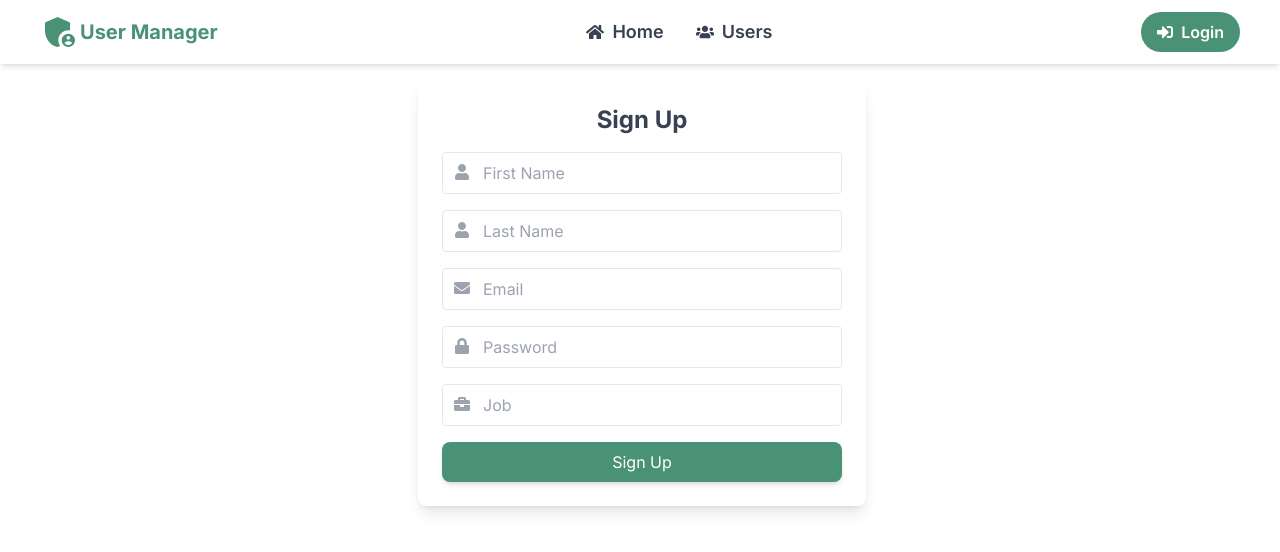
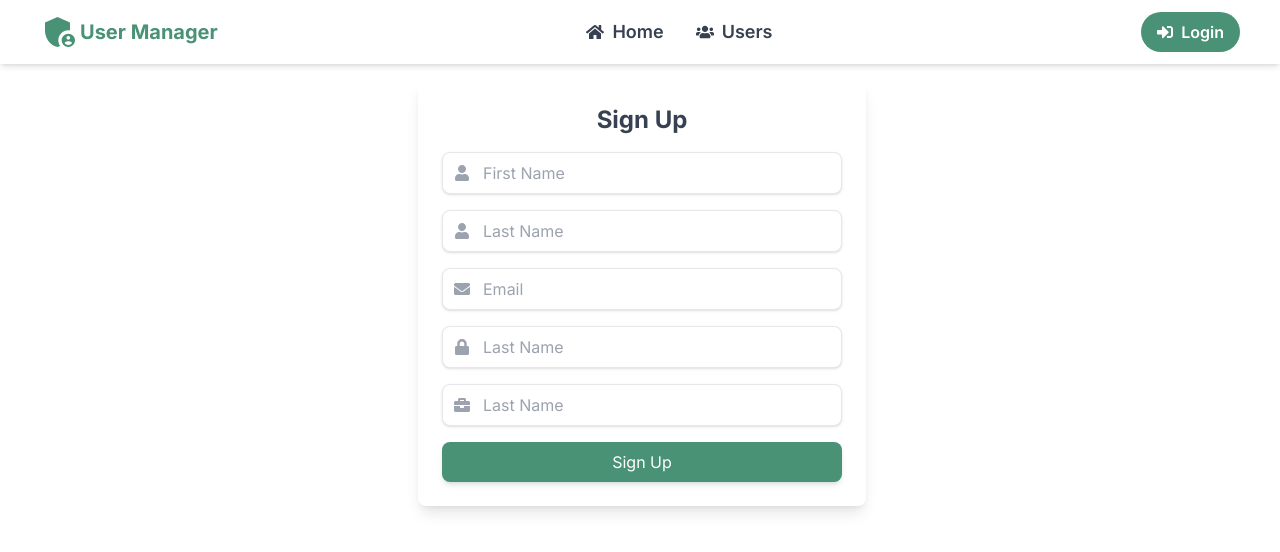
Before and after one commit to Mohammad-ghiasi/users-task, a Next.js app: page /signup in a window 1280 px wide. Shown: the top 552 px of the page. Built offline with nearby package versions, Linux system fonts and the light colour scheme.

Commit message:
input-component

```diff
--- a/src/app/login/page.tsx
+++ b/src/app/login/page.tsx
@@ -11,6 +11,7 @@ import { ILoginForm } from "@/types/myTypes";
 import { FaEnvelope, FaLock } from "react-icons/fa";
 import Button from "@/components/UI/Button";
 import { useState } from "react";
+import InputField from "@/components/UI/Input";
 
 const LoginForm = () => {
   const triggerToast = useCustomToast();
@@ -23,20 +24,20 @@ const LoginForm = () => {
 
   const onSubmit: SubmitHandler<ILoginForm> = async (data: ILoginForm) => {
     try {
-      setLoading(true)
+      setLoading(true);
       const res = await api.post("/users/login", data);
 
       if (res.data?.token) {
         Cookies.set("token", res.data.token, { expires: 7 });
         Cookies.set("hashedId", res.data.userIdHash, { expires: 7 });
-        setLoading(false)
+        setLoading(false);
         window.location.href = "/users";
       } else {
         triggerToast({
           title: "Unexpected error: Token not found.",
           status: "error",
         });
-        setLoading(false)
+        setLoading(false);
       }
     } catch (error: any) {
       triggerToast({
@@ -44,7 +45,7 @@ const LoginForm = () => {
           error.response?.data?.message || "Login failed. Please try again.",
         status: "error",
       });
-      setLoading(false)
+      setLoading(false);
     }
   };
 
@@ -55,38 +56,25 @@ const LoginForm = () => {
       </h2>
       <form onSubmit={handleSubmit(onSubmit)} className="space-y-4">
         {/* Email */}
-        <div className="relative">
-          <FaEnvelope className="absolute left-3 top-3 text-gray-400" />
-          <input
-            type="email"
-            {...register("email", {
+        <InputField
+          placeholder="Email"
+          icon={<FaEnvelope />}
+          register={register("email", {
             required: "Email is required",
             pattern: {
               value: /^[A-Z0-9._%+-]+@[A-Z0-9.-]+\.[A-Z]{2,4}$/i,
               message: "Please enter a valid email",
             },
           })}
-            placeholder="Email"
-            className="w-full pl-10 border rounded px-3 py-2 focus:outline-none focus:ring-2 focus:ring-green-500"
+          error={errors.email?.message}
         />
-          {errors.email && (
-            <p className="text-red-500 text-sm">{errors.email.message}</p>
-          )}
-        </div>
-
         {/* Password */}
-        <div className="relative">
-          <FaLock className="absolute left-3 top-3 text-gray-400" />
-          <input
-            type="password"
-            {...register("password", { required: "Password is required" })}
+        <InputField
           placeholder="Password"
-            className="w-full pl-10 border rounded px-3 py-2 focus:outline-none focus:ring-2 focus:ring-green-500"
+          icon={<FaLock />}
+          register={register("password", { required: "Password is required" })}
+          error={errors.password?.message}
         />
-          {errors.password && (
-            <p className="text-red-500 text-sm">{errors.password.message}</p>
-          )}
-        </div>
 
         {/* Submit Button */}
         <Button type="submit" className="w-full shadow-md" isLoading={loading}>
--- a/src/app/users/[userid]/page.tsx
+++ b/src/app/users/[userid]/page.tsx
@@ -2,7 +2,6 @@ import AddressManager from "@/components/address/AddressManage";
 import { propParams } from "@/types/myTypes";
 import api from "@/utils/api";
 import { cashDeleter } from "@/utils/cashDeleter";
-import { revalidatePath } from "next/cache";
 import { ReadonlyRequestCookies } from "next/dist/server/web/spec-extension/adapters/request-cookies";
 import { cookies } from "next/headers";
 import { FaEnvelopeOpenText } from "react-icons/fa";
--- a/src/components/AddUser.tsx
+++ b/src/components/AddUser.tsx
@@ -9,6 +9,7 @@ import { mutate } from "swr";
 import { FaUser, FaEnvelope, FaLock, FaBriefcase } from "react-icons/fa";
 import Button from "./UI/Button";
 import { useState } from "react";
+import InputField from "./UI/Input";
 
 export default function AddUser({ redirect }: addUserProp) {
   const {
@@ -21,7 +22,7 @@ export default function AddUser({ redirect }: addUserProp) {
 
   const onSubmit: SubmitHandler<ISignupForm> = async (data) => {
     try {
-      setLoading(true)
+      setLoading(true);
       const res = await api.post("/users/signup", data);
       if (res.status === 201) {
         if (res.data.token) {
@@ -60,85 +61,57 @@ export default function AddUser({ redirect }: addUserProp) {
       </h2>
       <form onSubmit={handleSubmit(onSubmit)} className="space-y-4">
         {/* First Name */}
-        <div className="relative">
-          <FaUser className="absolute left-3 top-3 text-gray-400" />
-          <input
-            {...register("firstname", { required: "First name is required" })}
+
+        <InputField
           placeholder="First Name"
-            className="w-full pl-10 border rounded px-3 py-2 focus:outline-none focus:ring-2 focus:ring-green-500"
+          icon={<FaUser />}
+          register={register("firstname", {
+            required: "First name is required",
+          })}
+          error={errors.firstname?.message}
         />
-          {errors.firstname && (
-            <p className="text-red-500 text-sm">{errors.firstname.message}</p>
-          )}
-        </div>
-
         {/* Last Name */}
-        <div className="relative">
-          <FaUser className="absolute left-3 top-3 text-gray-400" />
-          <input
-            {...register("lastname", { required: "Last name is required" })}
+        <InputField
           placeholder="Last Name"
-            className="w-full pl-10 border rounded px-3 py-2 focus:outline-none focus:ring-2 focus:ring-green-500"
+          icon={<FaUser />}
+          register={register("lastname", { required: "Last name is required" })}
+          error={errors.lastname?.message}
         />
-          {errors.lastname && (
-            <p className="text-red-500 text-sm">{errors.lastname.message}</p>
-          )}
-        </div>
-
         {/* Email */}
-        <div className="relative">
-          <FaEnvelope className="absolute left-3 top-3 text-gray-400" />
-          <input
-            {...register("email", {
+        <InputField
+          placeholder="Email"
+          icon={<FaEnvelope />}
+          register={register("email", {
             required: "Email is required",
             pattern: {
               value: /^\S+@\S+\.\S+$/,
               message: "Please enter a valid email",
             },
           })}
-            placeholder="Email"
-            className="w-full pl-10 border rounded px-3 py-2 focus:outline-none focus:ring-2 focus:ring-green-500"
+          error={errors.email?.message}
         />
-          {errors.email && (
-            <p className="text-red-500 text-sm">{errors.email.message}</p>
-          )}
-        </div>
-
         {/* Password */}
-        <div className="relative">
-          <FaLock className="absolute left-3 top-3 text-gray-400" />
-          <input
-            {...register("password", {
+        <InputField
+          placeholder="Last Name"
+          icon={<FaLock />}
+          register={register("password", {
             required: "Password is required",
             minLength: { value: 6, message: "Must be at least 6 characters" },
           })}
-            type="password"
-            placeholder="Password"
-            className="w-full pl-10 border rounded px-3 py-2 focus:outline-none focus:ring-2 focus:ring-green-500"
+          error={errors.password?.message}
         />
-          {errors.password && (
-            <p className="text-red-500 text-sm">{errors.password.message}</p>
-          )}
-        </div>
-
         {/* Job */}
-        <div className="relative">
-          <FaBriefcase className="absolute left-3 top-3 text-gray-400" />
-          <input
-            {...register("job", { required: "Job is required" })}
-            placeholder="Job"
-            className="w-full pl-10 border rounded px-3 py-2 focus:outline-none focus:ring-2 focus:ring-green-500"
+        <InputField
+          placeholder="Last Name"
+          icon={<FaBriefcase />}
+          register={register("job", { required: "Job is required" })}
+          error={errors.job?.message}
         />
-          {errors.job && (
-            <p className="text-red-500 text-sm">{errors.job.message}</p>
-          )}
-        </div>
 
         {/* Submit Button */}
         <Button type="submit" className="w-full shadow-md" isLoading={loading}>
           Sign Up
         </Button>
-
       </form>
       <ToastContainer />
     </div>
--- a/src/components/EditModal.tsx
+++ b/src/components/EditModal.tsx
@@ -1,4 +1,4 @@
-import { useEffect, useState } from "react";
+import { useState } from "react";
 import {
   FaSave,
   FaTimes,
@@ -13,26 +13,17 @@ import Cookies from "js-cookie";
 import { mutate } from "swr";
 import { toast, ToastContainer } from "react-toastify";
 import Button from "./UI/Button";
+import InputField from "./UI/Input";
 
 export default function EditModal({ user, isOpen, onClose }: EditModalProps) {
   const token = Cookies.get("token");
   const {
     register,
     handleSubmit,
-    setValue,
     formState: { errors },
   } = useForm<User>({ defaultValues: user });
   const [loading, setLoading] = useState<boolean>(false);
 
-  // Set default values when modal opens
-  useEffect(() => {
-    if (isOpen) {
-      setValue("firstname", user.firstname);
-      setValue("lastname", user.lastname);
-      setValue("email", user.email);
-      setValue("job", user.job);
-    }
-  }, [isOpen, user, setValue]);
 
   const handleSave = async (updatedUser: User) => {
     try {
@@ -54,9 +45,6 @@ export default function EditModal({ user, isOpen, onClose }: EditModalProps) {
             },
             false
           );
-          toast.success("User updated successfully!", {
-            position: "top-center",
-          });
           setLoading(false);
           onClose();
         })
@@ -94,95 +82,43 @@ export default function EditModal({ user, isOpen, onClose }: EditModalProps) {
           {/* Form */}
           <form onSubmit={handleSubmit(onSubmit)} className="mt-5 space-y-4">
             {/* First Name */}
-            <div>
-              <label className="block text-sm font-medium text-gray-600">
-                First Name
-              </label>
-              <div className="flex items-center border border-gray-300 rounded-lg p-2">
-                <FaUser className="text-gray-400 mr-2" />
-                <input
-                  type="text"
-                  {...register("firstname", {
+            <InputField
+              placeholder="First Name"
+              icon={<FaUser />}
+              register={register("firstname", {
                 required: "First name is required",
               })}
-                  className="w-full focus:outline-none"
+              error={errors.firstname?.message}
             />
-              </div>
-              {errors.firstname && (
-                <p className="text-red-500 text-xs mt-1">
-                  {errors.firstname.message}
-                </p>
-              )}
-            </div>
-
             {/* Last Name */}
-            <div>
-              <label className="block text-sm font-medium text-gray-600">
-                Last Name
-              </label>
-              <div className="flex items-center border border-gray-300 rounded-lg p-2">
-                <FaUser className="text-gray-400 mr-2" />
-                <input
-                  type="text"
-                  {...register("lastname", {
+            <InputField
+              placeholder="Last Name"
+              icon={<FaUser />}
+              register={register("lastname", {
                 required: "Last name is required",
               })}
-                  className="w-full focus:outline-none"
+              error={errors.lastname?.message}
             />
-              </div>
-              {errors.lastname && (
-                <p className="text-red-500 text-xs mt-1">
-                  {errors.lastname.message}
-                </p>
-              )}
-            </div>
-
             {/* Email */}
-            <div>
-              <label className="block text-sm font-medium text-gray-600">
-                Email
-              </label>
-              <div className="flex items-center border border-gray-300 rounded-lg p-2">
-                <FaEnvelope className="text-gray-400 mr-2" />
-                <input
-                  type="email"
-                  {...register("email", {
+            <InputField
+              placeholder="Email"
+              icon={<FaEnvelope />}
+              register={register("email", {
                 required: "Email is required",
                 pattern: {
-                      value: /^[^@]+@[^@]+\.[^@]+$/,
+                  value: /^\S+@\S+\.\S+$/,
                   message: "Invalid email format",
                 },
               })}
-                  className="w-full focus:outline-none"
+              error={errors.email?.message}
             />
-              </div>
-              {errors.email && (
-                <p className="text-red-500 text-xs mt-1">
-                  {errors.email.message}
-                </p>
-              )}
-            </div>
-
             {/* Job */}
-            <div>
-              <label className="block text-sm font-medium text-gray-600">
-                Job
-              </label>
-              <div className="flex items-center border border-gray-300 rounded-lg p-2">
-                <FaBriefcase className="text-gray-400 mr-2" />
-                <input
-                  type="text"
-                  {...register("job", { required: "Job is required" })}
-                  className="w-full focus:outline-none"
+            <InputField
+              placeholder="Job"
+              icon={<FaBriefcase />}
+              register={register("job", { required: "Job is required" })}
+              error={errors.job?.message}
             />
-              </div>
-              {errors.job && (
-                <p className="text-red-500 text-xs mt-1">
-                  {errors.job.message}
-                </p>
-              )}
-            </div>
-
             {/* Buttons */}
             <div className="flex justify-end space-x-3 mt-4">
               <Button
@@ -204,3 +140,4 @@ export default function EditModal({ user, isOpen, onClose }: EditModalProps) {
     )
   );
 }
+// 207
--- a/src/components/EditeAddressModal.tsx
+++ b/src/components/EditeAddressModal.tsx
@@ -1,14 +1,15 @@
 "use client";
 import { useForm } from "react-hook-form";
 import { MdClose } from "react-icons/md";
-import { FaEdit, FaSave } from "react-icons/fa";
+import { FaAddressBook, FaEdit, FaSave, FaTimes, FaUser } from "react-icons/fa";
 import api from "@/utils/api";
 import { cashDeleter } from "@/utils/cashDeleter";
 import Cookies from "js-cookie";
 import { useRouter } from "next/navigation";
 import Button from "./UI/Button";
 import { EditAddressProps } from "@/types/myTypes";
-
+import InputField from "./UI/Input";
+import { FaLocationDot } from "react-icons/fa6";
 
 export default function ModalEditAddress({
   isOpen,
@@ -53,65 +54,45 @@ export default function ModalEditAddress({
   return (
     <div className="fixed inset-0 flex items-center justify-center backdrop-blur-sm z-50">
       <div className="bg-white backdrop-blur-md shadow-xl shadow-gray-300 border rounded-xl p-6 w-full max-w-md animate-fadeIn">
-        {/* دکمه بستن */}
+        {/* close btn*/}
+        <div className="flex justify-between items-center mb-5">
+          <h2 className="text-xl font-semibold text-gray-800">Edit User</h2>
           <button
-          className="absolute top-3 right-3 text-gray-500 hover:text-gray-700"
             onClick={onClose}
+            className="text-gray-500 hover:text-gray-800 transition-all"
           >
-          <MdClose size={24} />
+            <FaTimes size={18} />
           </button>
+        </div>
 
-        {/* عنوان */}
-        <h2 className="text-lg font-semibold text-gray-800 flex items-center gap-2 mb-4">
-          <FaEdit /> Edit Address
-        </h2>
-
-        {/* فرم ویرایش آدرس */}
+        {/* edite address form */}
         <form
           onSubmit={handleSubmit(onSubmit)}
           className="flex flex-col space-y-4"
         >
-          {/* نام آدرس */}
-          <div className="relative">
-            <input
-              {...register("addressName", {
+          {/* address title */}
+
+          <InputField
+            placeholder="Address Title"
+            icon={<FaAddressBook />}
+            register={register("addressName", {
               required: "Name is required!",
               minLength: 3,
             })}
-              type="text"
-              placeholder="Address Name"
-              className={`w-full p-2 border rounded ${
-                errors.addressName ? "border-red-500" : "border-gray-300"
-              }`}
+            error={errors.addressName?.message}
           />
-            {errors.addressName && (
-              <p className="text-red-500 text-sm mt-1">
-                {errors.addressName.message}
-              </p>
-            )}
-          </div>
-
-          {/* آدرس */}
-          <div className="relative">
-            <input
-              {...register("address", {
+          {/* address */}
+          <InputField
+            placeholder="Address"
+            icon={<FaLocationDot />}
+            register={register("address", {
               required: "Address is required!",
               minLength: 5,
             })}
-              type="text"
-              placeholder="Address"
-              className={`w-full p-2 border rounded ${
-                errors.address ? "border-red-500" : "border-gray-300"
-              }`}
+            error={errors.address?.message}
           />
-            {errors.address && (
-              <p className="text-red-500 text-sm mt-1">
-                {errors.address.message}
-              </p>
-            )}
-          </div>
 
-          {/* دکمه‌ها */}
+          {/* actions */}
           <div className="flex justify-end space-x-3">
             <Button
               type="button"
@@ -120,11 +101,10 @@ export default function ModalEditAddress({
             >
               Cancel
             </Button>
-            <Button type="submit" disabled={isSubmitting}>
+            <Button type="submit" isLoading={isSubmitting}>
               <FaSave className="mr-2" />
-              {isSubmitting ? "Saving..." : "Save"}
+              Save
             </Button>
-
           </div>
         </form>
       </div>
--- /dev/null
+++ b/src/components/UI/Input.tsx
@@ -0,0 +1,44 @@
+"use client";
+import clsx from "clsx";
+import { InputFieldProps } from "@/types/myTypes";
+
+
+
+const InputField = ({
+  placeholder = "Enter text...",
+  icon,
+  register,
+  error,
+  type = "text",
+  className,
+}: InputFieldProps) => {
+  return (
+    <div>
+      <div className="flex flex-col justify-center relative">
+        {icon && (
+          <div className="absolute left-3 top-1/2 -translate-y-1/2 text-gray-400">
+            {icon}
+          </div>
+        )}
+
+        <input
+          {...register}
+          type={type}
+          placeholder={placeholder}
+          className={clsx(
+            `border rounded-lg px-3 py-2 focus:outline-none focus:ring-1 shadow transition ${className}`,
+            {
+              "border-red-500 focus:ring-red-500": error,
+              "focus:ring-green-500": !error,
+              "pl-10": icon,
+            }
+          )}
+        />
+      </div>
+
+      {error && <p className="text-red-500 text-sm mt-1">{error}</p>}
+    </div>
+  );
+};
+
+export default InputField;
--- a/src/components/map/AddAddressForm.tsx
+++ b/src/components/map/AddAddressForm.tsx
@@ -1,5 +1,5 @@
 "use client";
-import { FaAddressBook, FaAddressCard, FaPlus } from "react-icons/fa";
+import { FaAddressBook } from "react-icons/fa";
 import Button from "../UI/Button";
 import { useForm } from "react-hook-form";
 import { locationFormType } from "@/types/myTypes";
@@ -8,6 +8,8 @@ import api from "@/utils/api";
 import Cookies from "js-cookie";
 import { cashDeleter } from "@/utils/cashDeleter";
 import { useRouter } from "next/navigation";
+import InputField from "../UI/Input";
+import { FaLocationDot } from "react-icons/fa6";
 
 export default function AddAddressForm({
   defaulValue,
@@ -57,54 +59,26 @@ export default function AddAddressForm({
       onSubmit={handleSubmit(onSubmit)}
       className="flex flex-col space-y-4 "
     >
-      <div className="flex flex-col justify-center relative">
-        <FaAddressBook className="absolute left-3 top-3 text-gray-400 text-[16px]" />
-        <input
-          {...register("addressName", {
+      <InputField
+        placeholder="Enter address title..."
+        icon={<FaAddressBook />}
+        register={register("addressName", {
           required: "Location is required!",
-            minLength: {
-              value: 3,
-              message: "At least 3 characters required!",
-            },
+          minLength: { value: 3, message: "At least 3 characters required!" },
           maxLength: { value: 255, message: "Too long!" },
         })}
-          type="text"
-          placeholder="Enter addressName..."
-          className={`pl-10 border rounded-lg px-3 py-2 focus:outline-none focus:ring-1 shadow ${
-            errors.addressName
-              ? "border-red-500 focus:ring-red-500"
-              : "focus:ring-green-500"
-          } `}
+        error={errors.addressName?.message}
       />
-        {errors.address && (
-          <p className="text-red-500 text-sm mt-1">{errors.address.message}</p>
-        )}
-      </div>
-
-      <div className="flex flex-col justify-center relative">
-        <FaAddressBook className="absolute left-3 top-3 text-gray-400 text-[16px]" />
-        <input
-          {...register("address", {
+      <InputField
+        placeholder="Enter address title..."
+        icon={<FaLocationDot />}
+        register={register("address", {
           required: "address is required!",
-            minLength: {
-              value: 3,
-              message: "At least 3 characters required!",
-            },
+          minLength: { value: 10, message: "At least 10 characters required!" },
           maxLength: { value: 255, message: "Too long!" },
         })}
-          type="text"
-          placeholder="Enter address..."
-          className={`pl-10 border rounded-lg px-3 py-2 focus:outline-none focus:ring-1 shadow ${
-            errors.address
-              ? "border-red-500 focus:ring-red-500"
-              : "focus:ring-green-500"
-          } `}
+        error={errors.address?.message}
       />
-        {errors.address && (
-          <p className="text-red-500 text-sm mt-1">{errors.address.message}</p>
-        )}
-      </div>
-
       <Button
         type="submit"
         isLoading={isSubmitting || loading}
```
Also changed, not shown: src/components/AddUsersItem.tsx (renamed from src/components/AddressItem.tsx, +7 -6 lines), src/components/UserItem.tsx (+4 -3 lines), src/components/address/AddressManage.tsx (+5 -5 lines), src/types/myTypes.ts (+11 -0 lines). Lines whose indentation alone changed are shown as unchanged.
